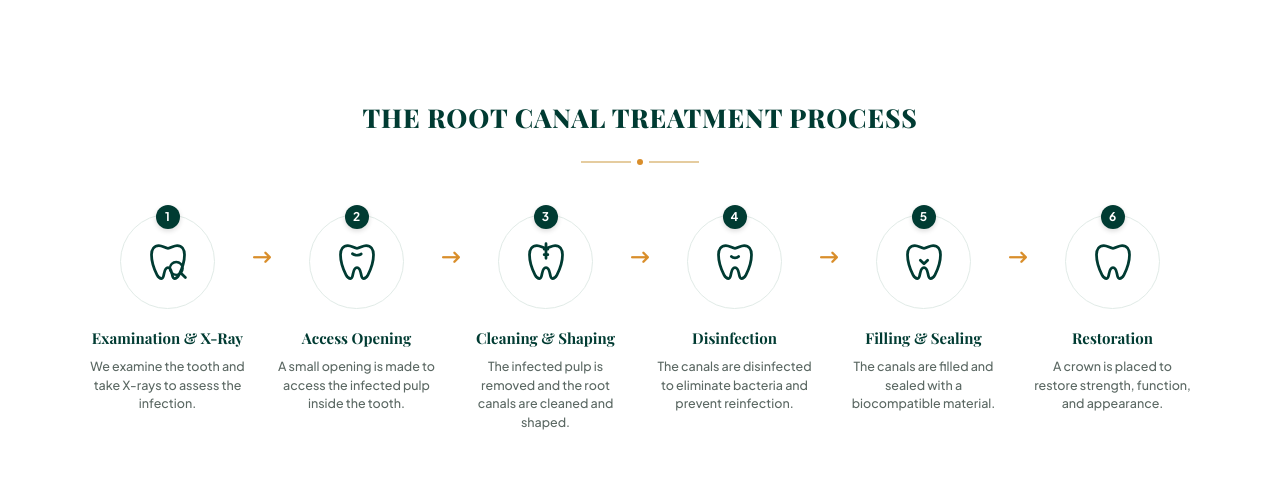
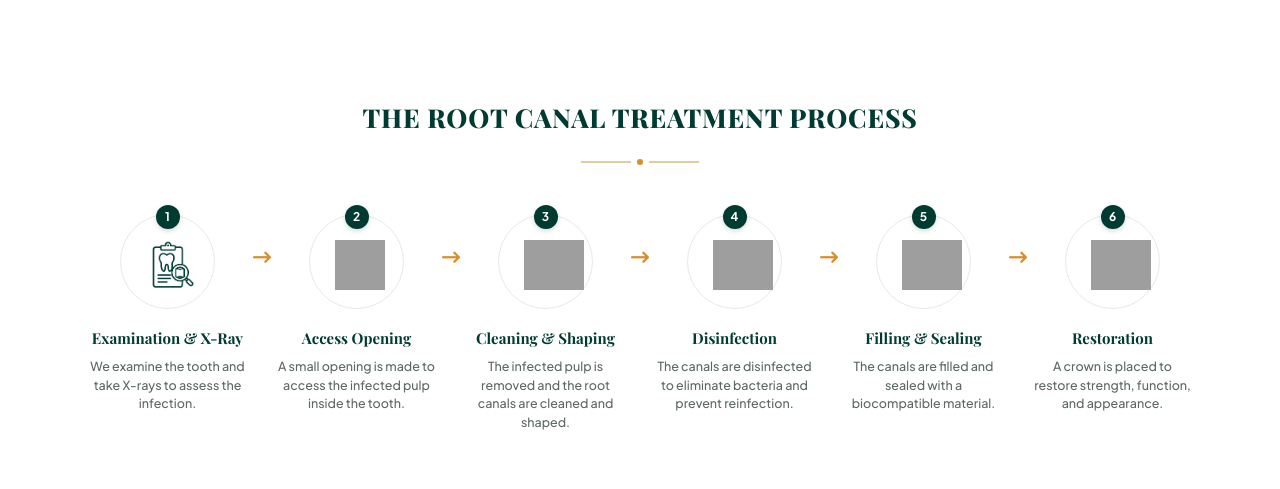
Before and after one commit to bhavi-creations/anish-dental, a PHP site: page /root-canal.php in a window 1280 px wide. Shown: the part 1118-1607 px from the top of the page. Run offline with PHP 8.4, Linux system fonts and the light colour scheme; grey boxes are pictures that could not be loaded.

Commit message:
changes in new pages

```diff
--- a/dental-implants.php
+++ b/dental-implants.php
@@ -371,13 +371,13 @@
                         <div class="rootcanal_fifth_section_ba_grid">
                             <!-- Before Image -->
                             <div class="rootcanal_fifth_section_ba_box">
-                                <img src="https://placehold.co/300x300/e2e8f0/475569?text=X-Ray+Before" alt="Before Dental Implants Treatment">
+                                <img src="./assets/img/Dental-implants-before.png" alt="Before Dental Implants Treatment">
                                 <span class="rootcanal_fifth_section_ba_badge">Before</span>
                             </div>
 
                             <!-- After Image -->
                             <div class="rootcanal_fifth_section_ba_box">
-                                <img src="https://placehold.co/300x300/cbd5e1/334155?text=X-Ray+After" alt="After Dental Implants Treatment">
+                                <img src="./assets/img/After-implants.png" alt="After Dental Implants Treatment">
                                 <span class="rootcanal_fifth_section_ba_badge">After</span>
                             </div>
                         </div>
--- a/root-canal.php
+++ b/root-canal.php
@@ -258,11 +258,12 @@
                     <span class="rootcanal_fourth_section_badge">1</span>
                     <div class="rootcanal_fourth_section_icon">
                         <!-- Tooth + Magnifying Glass SVG -->
-                        <svg viewBox="0 0 24 24">
+                        <!-- <svg viewBox="0 0 24 24">
                             <path d="M7 3C4.5 3 3 5 3 8C3 11.5 4.5 16 6 19C6.8 20.6 8 21 8.5 21C9.2 21 9.5 20.2 9.8 18.5C10.2 16.2 11 15 12 15C13 15 13.8 16.2 14.2 18.5C14.5 20.2 14.8 21 15.5 21C16 21 17.2 20.6 18 19C19.5 16 21 11.5 21 8C21 5 19.5 3 17 3C15 3 13.5 4.5 12 4.5C10.5 4.5 9 3 7 3Z"></path>
                             <circle cx="16.5" cy="15.5" r="3.5" stroke-width="1.3"></circle>
                             <path d="M19 18l2.5 2.5" stroke-width="1.5"></path>
-                        </svg>
+                        </svg> -->
+                        <img src="./assets/img/icons/dental-examination.png" alt="" style="width: 50px; height: 50px;">
                     </div>
                 </div>
                 <h3 class="rootcanal_fourth_section_step_title">Examination & X-Ray</h3>
@@ -282,10 +283,11 @@
                     <span class="rootcanal_fourth_section_badge">2</span>
                     <div class="rootcanal_fourth_section_icon">
                         <!-- Tooth + Opening SVG -->
-                        <svg viewBox="0 0 24 24">
+                        <!-- <svg viewBox="0 0 24 24">
                             <path d="M7 3C4.5 3 3 5 3 8C3 11.5 4.5 16 6 19C6.8 20.6 8 21 8.5 21C9.2 21 9.5 20.2 9.8 18.5C10.2 16.2 11 15 12 15C13 15 13.8 16.2 14.2 18.5C14.5 20.2 14.8 21 15.5 21C16 21 17.2 20.6 18 19C19.5 16 21 11.5 21 8C21 5 19.5 3 17 3C15 3 13.5 4.5 12 4.5C10.5 4.5 9 3 7 3Z"></path>
                             <path d="M9.5 7.5c1.5 1 3.5 1 5 0" stroke-dasharray="2 1"></path>
-                        </svg>
+                        </svg> -->
+                        <img src="./assets/img/icons/root-canal.png" alt="" style="width: 50px; height: 50px;">
                     </div>
                 </div>
                 <h3 class="rootcanal_fourth_section_step_title">Access Opening</h3>
@@ -305,10 +307,11 @@
                     <span class="rootcanal_fourth_section_badge">3</span>
                     <div class="rootcanal_fourth_section_icon">
                         <!-- Cleaning & Shaping Tool SVG -->
-                        <svg viewBox="0 0 24 24">
+                        <!-- <svg viewBox="0 0 24 24">
                             <path d="M7 3C4.5 3 3 5 3 8C3 11.5 4.5 16 6 19C6.8 20.6 8 21 8.5 21C9.2 21 9.5 20.2 9.8 18.5C10.2 16.2 11 15 12 15C13 15 13.8 16.2 14.2 18.5C14.5 20.2 14.8 21 15.5 21C16 21 17.2 20.6 18 19C19.5 16 21 11.5 21 8C21 5 19.5 3 17 3C15 3 13.5 4.5 12 4.5C10.5 4.5 9 3 7 3Z"></path>
                             <path d="M12 2v8M11 5h2M11 8h2"></path>
-                        </svg>
+                        </svg> -->
+                        <img src="./assets/img/icons/step-3.png" alt="" style="width: 60px; height: 50px;">
                     </div>
                 </div>
                 <h3 class="rootcanal_fourth_section_step_title">Cleaning & Shaping</h3>
@@ -328,10 +331,11 @@
                     <span class="rootcanal_fourth_section_badge">4</span>
                     <div class="rootcanal_fourth_section_icon">
                         <!-- Disinfection SVG -->
-                        <svg viewBox="0 0 24 24">
+                        <!-- <svg viewBox="0 0 24 24">
                             <path d="M7 3C4.5 3 3 5 3 8C3 11.5 4.5 16 6 19C6.8 20.6 8 21 8.5 21C9.2 21 9.5 20.2 9.8 18.5C10.2 16.2 11 15 12 15C13 15 13.8 16.2 14.2 18.5C14.5 20.2 14.8 21 15.5 21C16 21 17.2 20.6 18 19C19.5 16 21 11.5 21 8C21 5 19.5 3 17 3C15 3 13.5 4.5 12 4.5C10.5 4.5 9 3 7 3Z"></path>
                             <path d="M10 9c1 1 3 1 4 0"></path>
-                        </svg>
+                        </svg> -->
+                        <img src="./assets/img/icons/step-3.png" alt="" style="width: 60px; height: 50px;">
                     </div>
                 </div>
                 <h3 class="rootcanal_fourth_section_step_title">Disinfection</h3>
@@ -351,10 +355,11 @@
                     <span class="rootcanal_fourth_section_badge">5</span>
                     <div class="rootcanal_fourth_section_icon">
                         <!-- Filling & Sealing SVG -->
-                        <svg viewBox="0 0 24 24">
+                        <!-- <svg viewBox="0 0 24 24">
                             <path d="M7 3C4.5 3 3 5 3 8C3 11.5 4.5 16 6 19C6.8 20.6 8 21 8.5 21C9.2 21 9.5 20.2 9.8 18.5C10.2 16.2 11 15 12 15C13 15 13.8 16.2 14.2 18.5C14.5 20.2 14.8 21 15.5 21C16 21 17.2 20.6 18 19C19.5 16 21 11.5 21 8C21 5 19.5 3 17 3C15 3 13.5 4.5 12 4.5C10.5 4.5 9 3 7 3Z"></path>
                             <path d="M10 11l2 2 2-2"></path>
-                        </svg>
+                        </svg> -->
+                        <img src="./assets/img/icons/step-4.png" alt="" style="width: 60px; height: 50px;">
                     </div>
                 </div>
                 <h3 class="rootcanal_fourth_section_step_title">Filling & Sealing</h3>
@@ -374,9 +379,10 @@
                     <span class="rootcanal_fourth_section_badge">6</span>
                     <div class="rootcanal_fourth_section_icon">
                         <!-- Restoration / Crown SVG -->
-                        <svg viewBox="0 0 24 24">
+                        <!-- <svg viewBox="0 0 24 24">
                             <path d="M7 3C4.5 3 3 5 3 8C3 11.5 4.5 16 6 19C6.8 20.6 8 21 8.5 21C9.2 21 9.5 20.2 9.8 18.5C10.2 16.2 11 15 12 15C13 15 13.8 16.2 14.2 18.5C14.5 20.2 14.8 21 15.5 21C16 21 17.2 20.6 18 19C19.5 16 21 11.5 21 8C21 5 19.5 3 17 3C15 3 13.5 4.5 12 4.5C10.5 4.5 9 3 7 3Z"></path>
-                        </svg>
+                        </svg> -->
+                        <img src="./assets/img/icons/step-5.png" alt="" style="width: 60px; height: 50px;">
                     </div>
                 </div>
                 <h3 class="rootcanal_fourth_section_step_title">Restoration</h3>
```
Also changed, not shown: orthodontic-braces.php (+12 -8 lines), assets/img/After-cosmetic.png (added), assets/img/After-implants.png (added), assets/img/Before-cosmetic.png (added), assets/img/Dental-implants-before.png (added).
